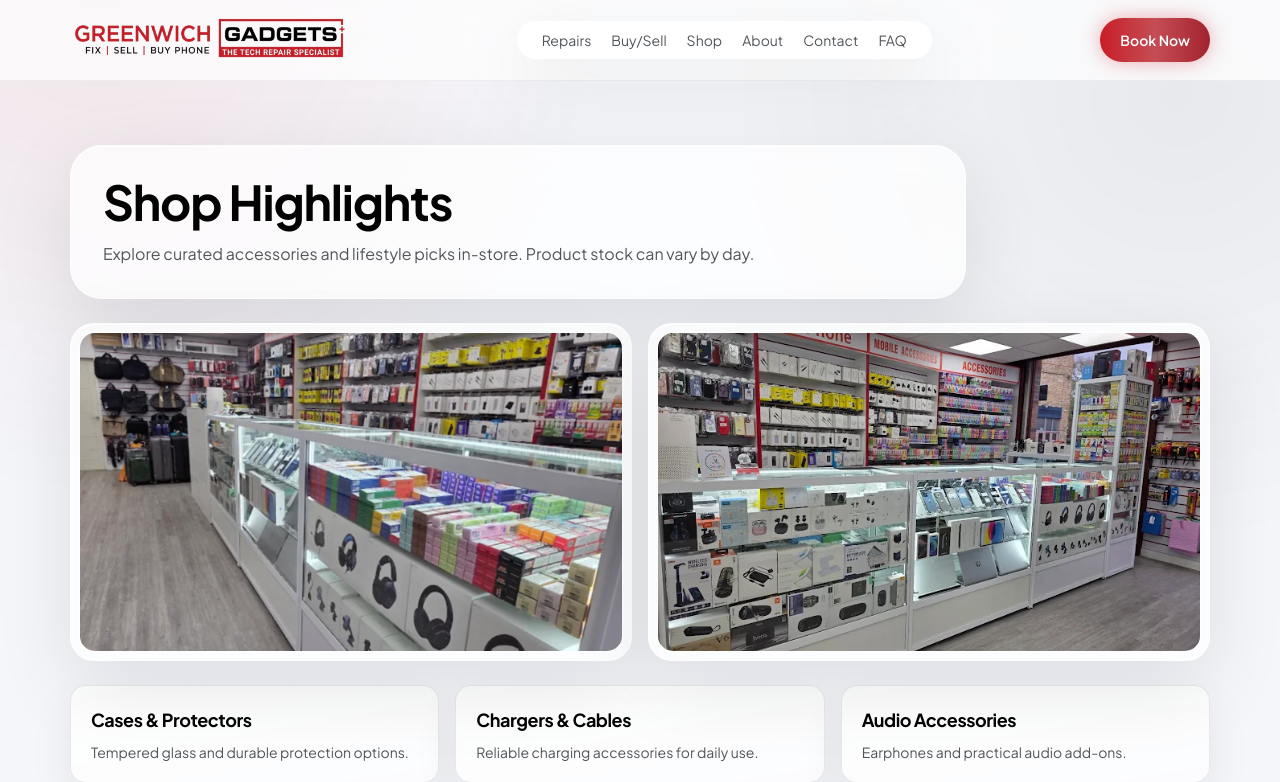
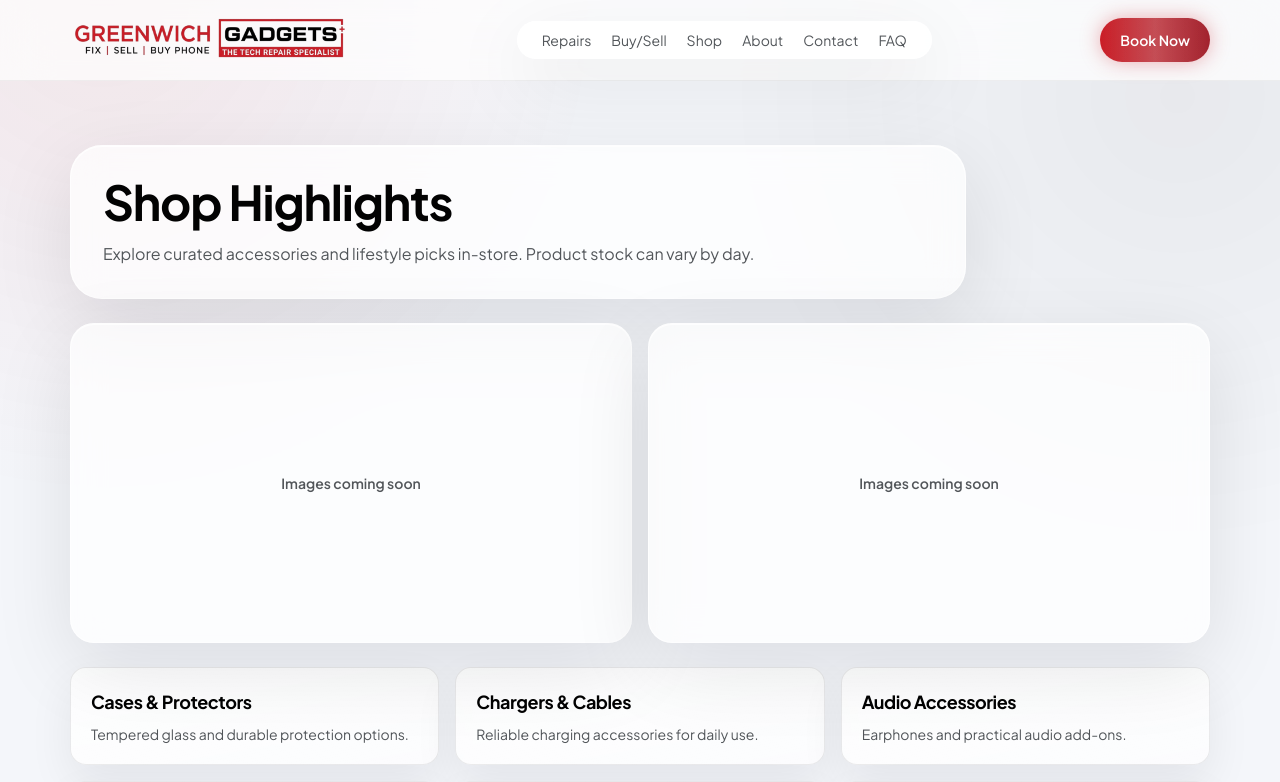
Before and after one commit to cinargnaydin/GREGADGETS, a Next.js app: page /shop in a window 1280 px wide. Shown: the top 782 px of the page. Built offline with nearby package versions, Linux system fonts and the light colour scheme.

Commit message:
Replace shop interior photos with "Images coming soon" placeholders
Co-Authored-By: Claude Opus 4.8 <noreply@anthropic.com>

```diff
--- a/src/app/shop/page.tsx
+++ b/src/app/shop/page.tsx
@@ -1,5 +1,4 @@
 import type { Metadata } from "next";
-import Image from "next/image";
 import Link from "next/link";
 import GlowButton from "@/components/ui/GlowButton";
 import { siteConfig } from "@/content/site";
@@ -22,25 +21,13 @@ export default function ShopPage() {
           </p>
         </div>
 
-        {/* Shop interior photos */}
+        {/* Shop interior photos — coming soon */}
         <div className="mt-6 grid gap-4 sm:grid-cols-2">
-          <div className="glass-panel overflow-hidden rounded-3xl p-2">
-            <Image
-              src="/images/shopinterior.png"
-              alt="Greenwich Gadgets shop interior"
-              width={1200}
-              height={800}
-              className="h-64 w-full rounded-2xl border border-white/70 object-cover md:h-80"
-            />
+          <div className="glass-panel flex h-64 items-center justify-center rounded-3xl p-2 md:h-80">
+            <span className="text-sm font-semibold text-muted">Images coming soon</span>
           </div>
-          <div className="glass-panel overflow-hidden rounded-3xl p-2">
-            <Image
-              src="/images/shopinterior2.png"
-              alt="Greenwich Gadgets shop interior showing product displays"
-              width={1200}
-              height={800}
-              className="h-64 w-full rounded-2xl border border-white/70 object-cover md:h-80"
-            />
+          <div className="glass-panel flex h-64 items-center justify-center rounded-3xl p-2 md:h-80">
+            <span className="text-sm font-semibold text-muted">Images coming soon</span>
           </div>
         </div>
 
```
